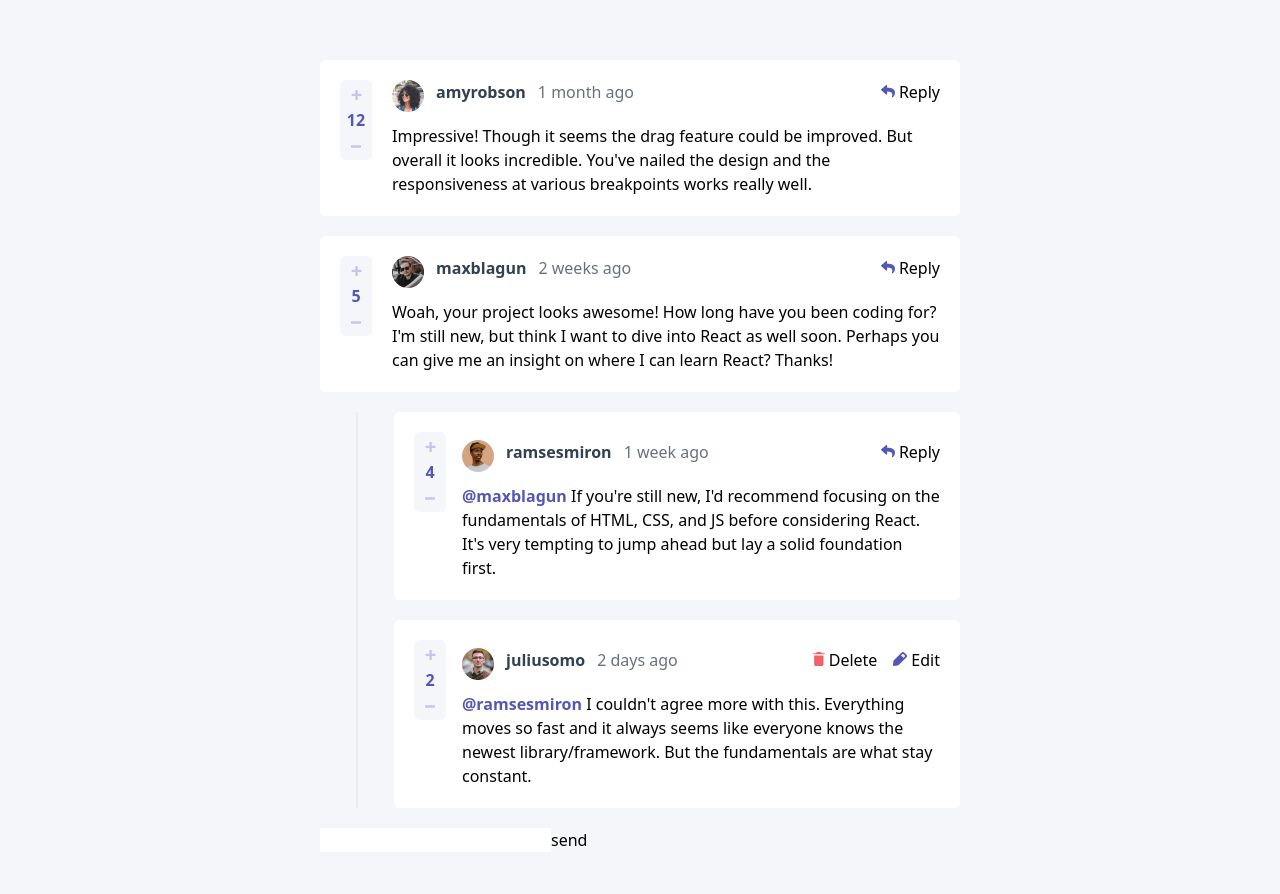
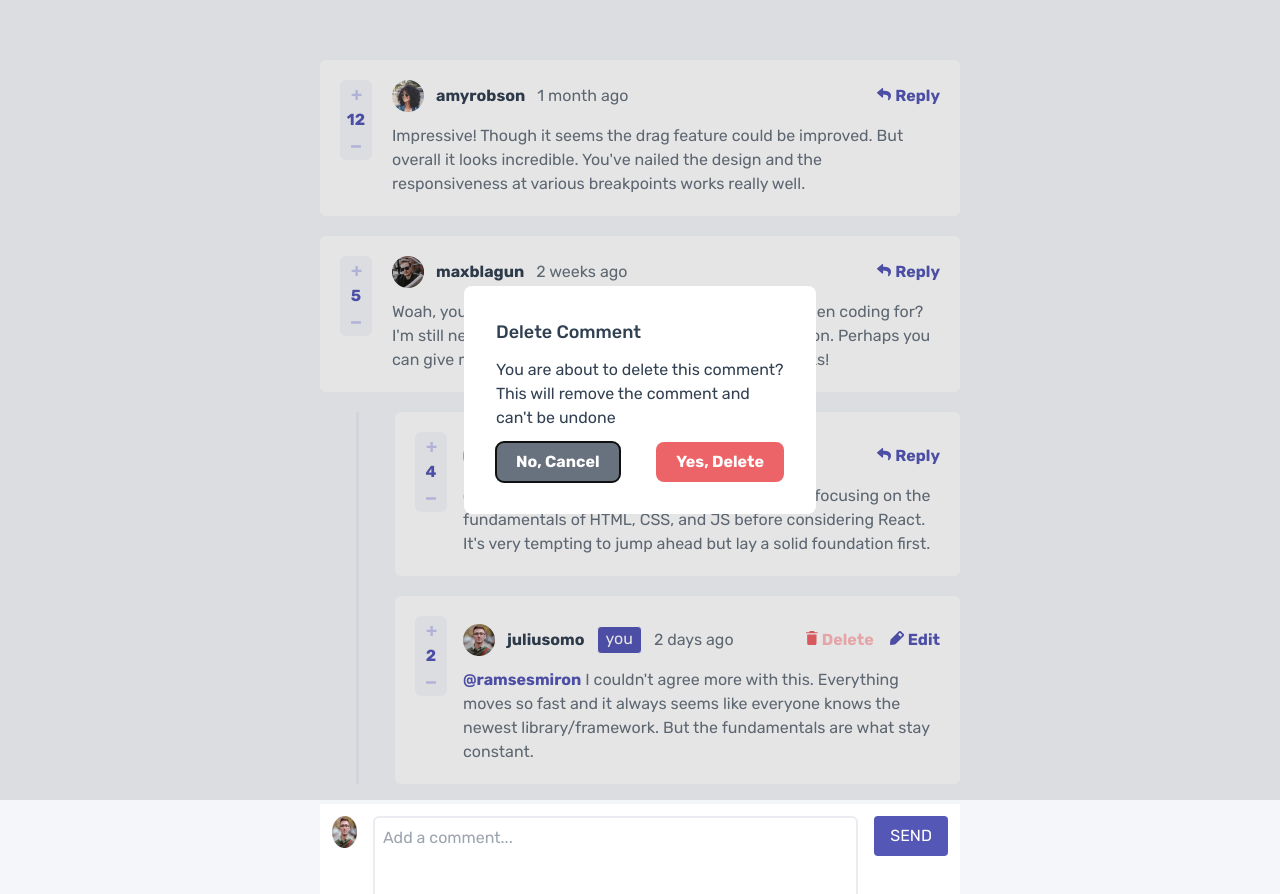
Before and after one commit to vishalbrdr/interactive-comment-section, a React (Vite) app: page / in a window 1280 px wide. Shown: the top 894 px of the page. Built offline with nearby package versions, Linux system fonts and the light colour scheme.

Commit message:
modal ui

```diff
--- a/src/App.tsx
+++ b/src/App.tsx
@@ -8,7 +8,7 @@ function App() {
   const currentUser = useUserContext();
   const { comments, addNewComment } = useCommentContext();
 
-  const newCommentInput = useRef<HTMLInputElement>(null);
+  const newCommentInput = useRef<HTMLTextAreaElement>(null);
 
   const handleNewComment = (e: FormEvent<HTMLFormElement>) => {
     e.preventDefault();
@@ -29,9 +29,30 @@ function App() {
             <Comment key={comment.id} comment={comment} />
           ))}
         </div>
-        <form className="flex justify-start" onSubmit={handleNewComment}>
-          <input ref={newCommentInput} name="comment" className="" />
-          <input type="submit" value="send" />
+        <form
+          className="flex p-3 gap-4 items-start bg-neutral-white justify-start"
+          onSubmit={handleNewComment}
+        >
+          <div>
+            <img
+              className="h-8"
+              src={currentUser.image.png}
+              alt="user-display"
+            />
+          </div>
+          <textarea
+            className="resize-none text-neutral-grayishBlue outline-none p-2 border-2 rounded-md grow border-neutral-lightGray hover:border-primary-blue focus:border-primary-blue transition-colors duration-300 ease-in-out w-full"
+            ref={newCommentInput}
+            name="comment"
+            rows={3}
+            placeholder="Add a comment..."
+          />
+          <button
+            type="submit"
+            className="bg-primary-blue hover:bg-primary-grayishBlue focus:bg-primary-grayishBlue text-neutral-white px-4 py-2 uppercase rounded"
+          >
+            send
+          </button>
         </form>
       </div>
     </main>
--- a/src/components/Comment.tsx
+++ b/src/components/Comment.tsx
@@ -5,6 +5,7 @@ import deleteIcon from "../assets/icons/icon-delete.svg";
 import CommentScore from "./CommentScore";
 import { User } from "../assets/types/User";
 import { useUserContext } from "../context/UserContext/useUserContext";
+import DeleteCommentModal from "./DeleteCommentModal";
 
 type CommentProps = {
   comment: Cmt;
@@ -12,27 +13,32 @@ type CommentProps = {
 
 export default function Comment({ comment }: CommentProps) {
   return (
-    <div>
+    <div className="">
       <div className="flex rounded-md bg-neutral-white gap-5 items-start p-5">
         <div>
           <CommentScore cmtId={comment.id} score={comment.score} />
         </div>
-        <section>
+        <section className="grow">
           <div className="space-y-3">
             <Header user={comment.user} createdAt={comment.createdAt} />
-            <p>{comment.content}</p>
+            <p className="whitespace-pre-line text-neutral-grayishBlue">
+              {comment.content}
+            </p>
           </div>
         </section>
       </div>
-      <div className="border-l-2 ml-9 space-y-5 border-neutral-lightGray">
+      <div className="border-l-[3px] ml-9 space-y-5 border-neutral-lightGray">
         {comment.replies.map((reply) => (
-          <div className="flex rounded-md my-5 p-5 bg-neutral-white ml-9 gap-4">
+          <div
+            key={reply.id}
+            className="flex rounded-md my-5 p-5 bg-neutral-white ml-9 gap-4"
+          >
             <div>
-              <CommentScore cmtId={comment.id} score={reply.score} />
+              <CommentScore cmtId={reply.id} score={reply.score} />
             </div>
-            <div className="mt-2 space-y-3">
+            <div className="mt-2 space-y-3 grow">
               <Header user={reply.user} createdAt={reply.createdAt} />
-              <p>
+              <p className="text-neutral-grayishBlue">
                 <span className="text-primary-blue font-bold">
                   @{reply.replyingTo}
                 </span>{" "}
@@ -52,28 +58,36 @@ function Header({ user, createdAt }: { user: User; createdAt: string }) {
     if (user.username === username) {
       return (
         <div className="flex gap-4 ml-auto">
-          <div className="flex items-baseline ml-auto gap-1">
+          <button className="flex items-baseline ml-auto gap-1">
             <img src={deleteIcon} alt="deleteIcon" />
-            <span>Delete</span>
-          </div>
-          <div className="flex items-baseline ml-auto gap-1">
+            <span className="font-bold hover:text-primary-paleRed text-primary-red">
+              Delete
+              <DeleteCommentModal />
+            </span>
+          </button>
+          <button className="flex items-baseline ml-auto gap-1">
             <img src={editIcon} alt="editIcon" />
-            <span>Edit</span>
-          </div>
+            <span className="font-bold text-primary-blue">Edit</span>
+          </button>
         </div>
       );
     }
     return (
-      <div className="flex items-baseline ml-auto gap-1">
+      <button className="flex items-baseline ml-auto gap-1">
         <img src={replyIcon} alt="replyicon" />
-        <span>Reply</span>
-      </div>
+        <span className="font-bold text-primary-blue">Reply</span>
+      </button>
     );
   };
   return (
-    <header className="flex w-full gap-3">
+    <header className="flex w-full items-center gap-3">
       <img className="w-8 h-8" src={user.image.png} alt="user" />
       <span className="font-bold text-neutral-darkblue">{user.username}</span>
+      {username === user.username && (
+        <div className="bg-primary-blue rounded text-neutral-white border flex items-center px-2 pb-[2px]">
+          you
+        </div>
+      )}
       <span className="text-neutral-grayishBlue">{createdAt}</span>
       {renderOptions()}
     </header>
--- /dev/null
+++ b/src/components/DeleteCommentModal.tsx
@@ -0,0 +1,29 @@
+import { useEffect, useRef } from "react";
+
+function DeleteCommentModal() {
+  const dialog = useRef<null | HTMLDialogElement>(null);
+
+  useEffect(() => {
+    if (!dialog.current) return;
+    dialog.current.showModal();
+  });
+
+  return (
+    <dialog
+      ref={dialog}
+      className="w-[22rem]  text-neutral-darkblue space-y-3 text-left p-8 rounded-lg"
+    >
+      <h2 className=" text-lg font-medium">Delete Comment</h2>
+      <p className="font-normal">
+        You are about to delete this comment? This will remove the comment and
+        can't be undone
+      </p>
+      <div className="flex text-neutral-white justify-between">
+        <button className="bg-neutral-grayishBlue btn">No, Cancel</button>
+        <button className="bg-primary-red btn"> Yes, Delete</button>
+      </div>
+    </dialog>
+  );
+}
+
+export default DeleteCommentModal;
--- a/src/index.css
+++ b/src/index.css
@@ -4,4 +4,9 @@
 
 body {
   @apply bg-neutral-veryLightGray;
+  font-family: "Rubik", sans-serif;
 }
+
+.btn{
+    @apply py-2 px-5 rounded-lg;
+}
```
